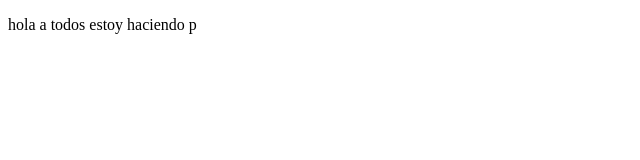
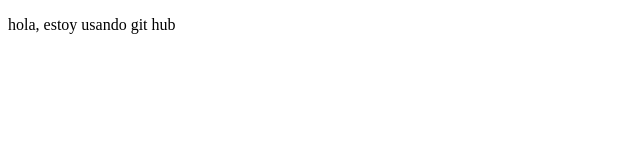
Before and after one commit to DRAKKO84/cursoprework, a plain HTML site: page index.html in a window 1280 px wide. Shown: the full height of the page, 0-640 px from the left. Drawn offline with Linux system fonts and the light colour scheme.

Commit message:
cambios sitio

```diff
--- a/index.html
+++ b/index.html
@@ -4,11 +4,11 @@
     <meta charset="UTF-8">
     <meta http-equiv="X-UA-Compatible" content="IE=edge">
     <meta name="viewport" content="width=device-width, initial-scale=1.0">
-    <title>hola mundo</title>
+    <title>hola mundo-</title>
 </head>
 <body>
     <p>
-        hola a todos estoy haciendo p
+        hola, estoy usando git hub
     </p>
 </body>
 </html>
```
